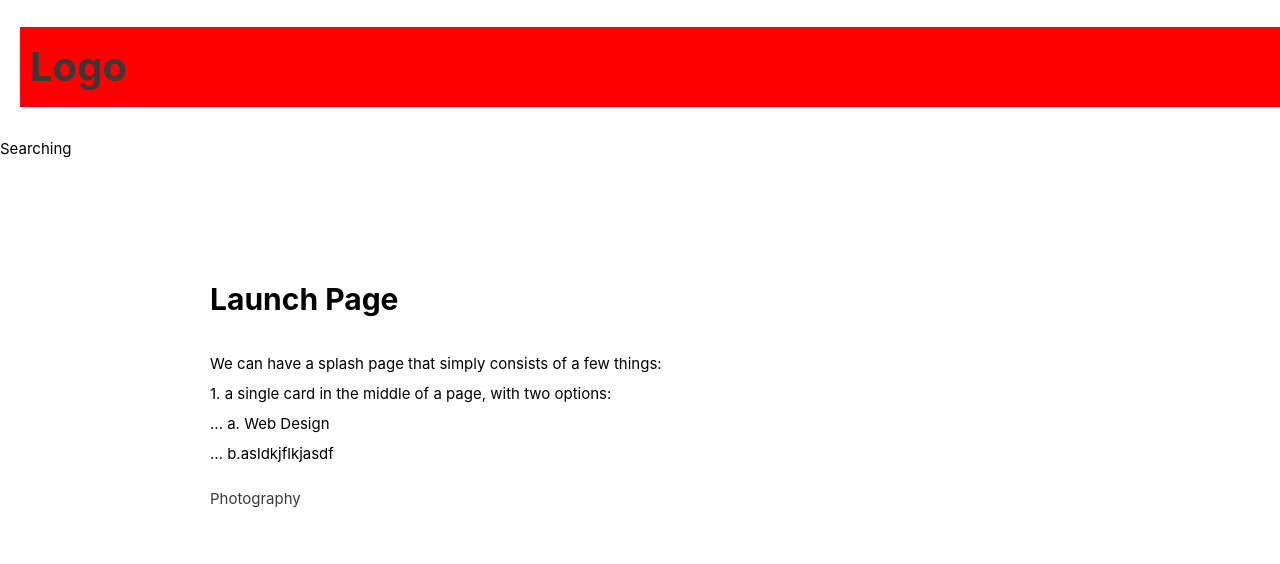
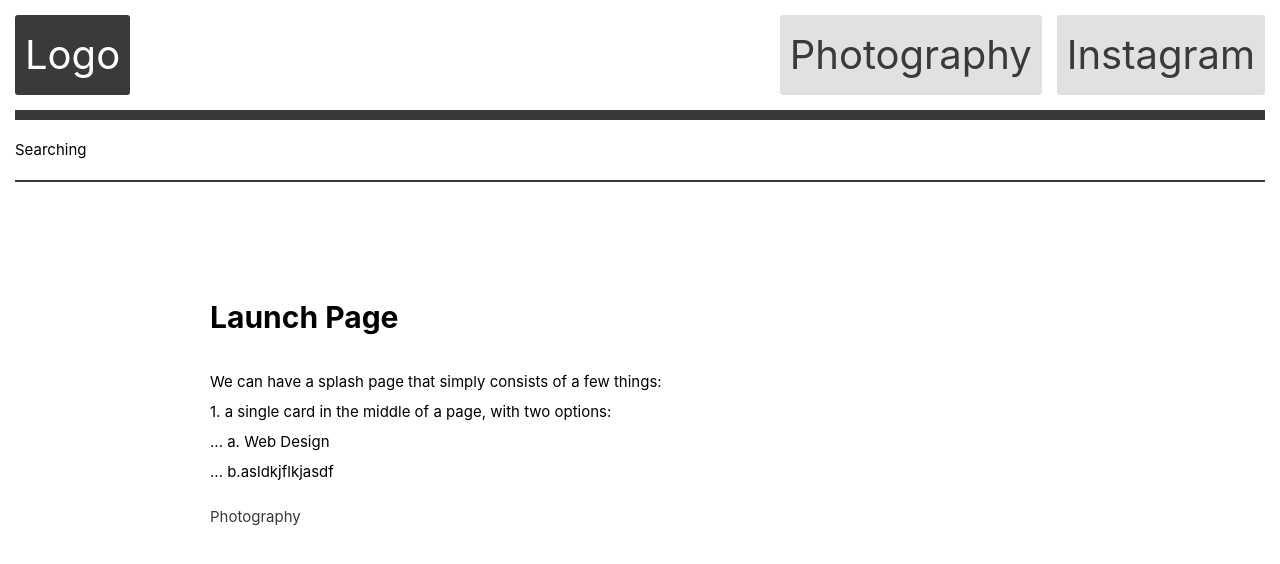
Before and after one commit to themancalledzac/portfolio_frontend, a Next.js app: page / in a window 1280 px wide. Shown: the top 564 px of the page. Built offline with nearby package versions, Linux system fonts and the light colour scheme.

Commit message:
worked on Navbar. also moved vanilla component styles to style folder and commented out.

```diff
--- a/components/Header.js
+++ b/components/Header.js
@@ -1,28 +1,49 @@
 import Link from "next/link";
 import styled from "styled-components";
+import Nav from "./Nav";
 
-const Logo = styled.h1`
-  background: var(--red);
+const Logo = styled.div`
+  background: var(--grey);
   font-size: 4rem;
-  margin-left: 2rem;
+  margin-bottom: 1.5rem;
+  border-radius: 0.3rem;
   position: relative;
   z-index: 2;
   a {
-    color: var(--white || white);
+    color: white;
     text-decoration: none;
     padding: 0.5rem 1rem;
   }
 `;
 
+const NavBar = styled.header`
+  padding: 1.5rem;
+  .bar {
+    border-bottom: 10px solid var(--black, black);
+    display: grid;
+    grid-template-columns: auto 1fr;
+    justify-content: space-between;
+    align-items: stretch;
+  }
+  .sub-bar {
+    display: grid;
+    grid-template-columns: 1fr auto;
+    border-bottom: 2px solid var(--black, black);
+  }
+`;
+
 export default function Header() {
   return (
-    <div>
-      <Logo>
-        <Link href='/'>Logo</Link>
-      </Logo>
-      <div>
+    <NavBar>
+      <div className='bar'>
+        <Logo>
+          <Link href='/'>Logo</Link>
+        </Logo>
+        <Nav />
+      </div>
+      <div className='sub-bar'>
         <p>Searching</p>
       </div>
-    </div>
+    </NavBar>
   );
 }
--- /dev/null
+++ b/components/Nav.js
@@ -0,0 +1,32 @@
+import Link from "next/link";
+import styled from "styled-components";
+import NavStyles from "./styles/NavStyles";
+
+const Logo = styled.div`
+  background: var(--lightGrey);
+  color: var(--grey);
+  font-size: 4rem;
+  margin-bottom: 1.5rem;
+  margin-left: 1.5rem;
+  position: relative;
+  z-index: 2;
+  border-radius: 0.3rem;
+  a {
+    color: var(--grey);
+    text-decoration: none;
+    padding: 0.5rem 1rem;
+  }
+`;
+
+export default function Nav() {
+  return (
+    <NavStyles>
+      <Logo>
+        <Link href='/photography'>Photography</Link>
+      </Logo>
+      <Logo>
+        <Link href='/instagram'>Instagram</Link>
+      </Logo>
+    </NavStyles>
+  );
+}
--- a/components/Page.js
+++ b/components/Page.js
@@ -37,7 +37,7 @@ const GlobalStyles = createGlobalStyle`
     text-decoration: underline;
   }
   button {
-    font-family: 'radnika_next', --apple-system, BlinkMacSystemFont, 'Segoe UI', Roboto, Oxygen, Ubuntu, Cantarell, 'Open Sans', 'Helvetica Neue', sans-serif;
+    font-family:  --apple-system, BlinkMacSystemFont, 'Segoe UI', Roboto, Oxygen, Ubuntu, Cantarell, 'Open Sans', 'Helvetica Neue', sans-serif;
   }
 `;
 
--- /dev/null
+++ b/components/styles/NavStyles.js
@@ -0,0 +1,11 @@
+import styled from "styled-components";
+
+const NavStyles = styled.ul`
+  margin: 0;
+  padding: 0;
+  display: flex;
+  justify-self: end;
+  font-size: 2rem;
+`;
+
+export default NavStyles;
--- a/pages/_app.js
+++ b/pages/_app.js
@@ -1,4 +1,4 @@
-import "../styles/globals.css";
+// import "../components/styles/globals.css";
 import {
   ApolloClient,
   InMemoryCache,
--- a/pages/index.js
+++ b/pages/index.js
@@ -1,6 +1,5 @@
 import Head from "next/head";
 import Image from "next/image";
-import styles from "../styles/Home.module.css";
 import { gql, useQuery } from "@apollo/client";
 import client from "../apollo-client";
 import Link from "next/link";
--- a/pages/photography.js
+++ b/pages/photography.js
@@ -1,6 +1,6 @@
 import Head from "next/head";
 import Image from "next/image";
-import styles from "../styles/Home.module.css";
+// import styles from "../styles/Home.module.css";
 import { gql, useQuery } from "@apollo/client";
 import client from "../apollo-client";
 import { useEffect } from "react";
```
Also changed, not shown: components/styles/Home.module.css (renamed from styles/Home.module.css), components/styles/globals.css (renamed from styles/globals.css).
